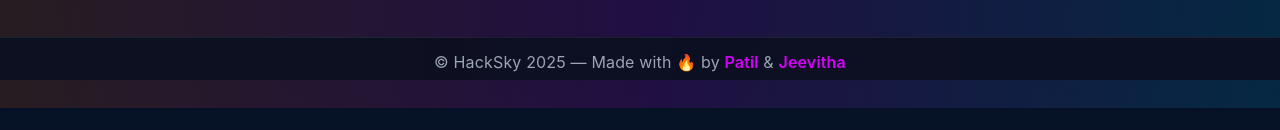
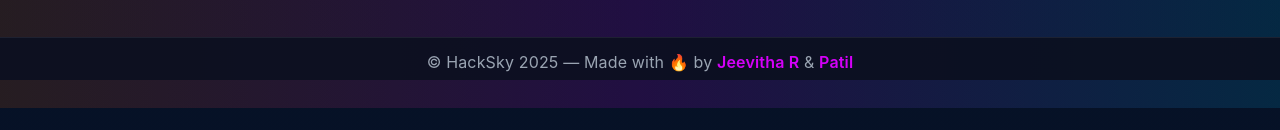
Before and after one commit to JeevithaR3/Eureka_Website, a website: page pages/team.html in a window 1280 px wide. Shown: the part 1313-1443 px from the top of the page. Drawn offline with Linux system fonts and the light colour scheme.

Commit message:
modified

```diff
--- a/pages/team.html
+++ b/pages/team.html
@@ -94,7 +94,5 @@
                             </div>
                         </div>
                     </div>
-                      <div class="footer-bottom-bar">© HackSky 2025 — Made with 🔥 by <a href="https://github.com/Markandeshwaragoudapatil" class="footer-credit-link" target="_blank" rel="noopener">Patil</a> &amp; <a href="https://github.com/JeevithaR3" class="footer-credit-link" target="_blank" rel="noopener">Jeevitha</a></div>
-                </footer>
-</body>
+                     <div class="footer-bottom-bar">© HackSky 2025 — Made with 🔥 by <a href="https://github.com/JeevithaR3" class="footer-credit-link" target="_blank" rel="noopener">Jeevitha R</a> &amp; <a href="https://github.com/Markandeshwaragoudapatil" class="footer-credit-link" target="_blank" rel="noopener">Patil</a></div>
 </html>
```
Also changed, not shown: index.html (+1 -1 lines), pages/about.html (+1 -1 lines), pages/contact.html (+1 -1 lines), pages/events.html (+1 -1 lines).
